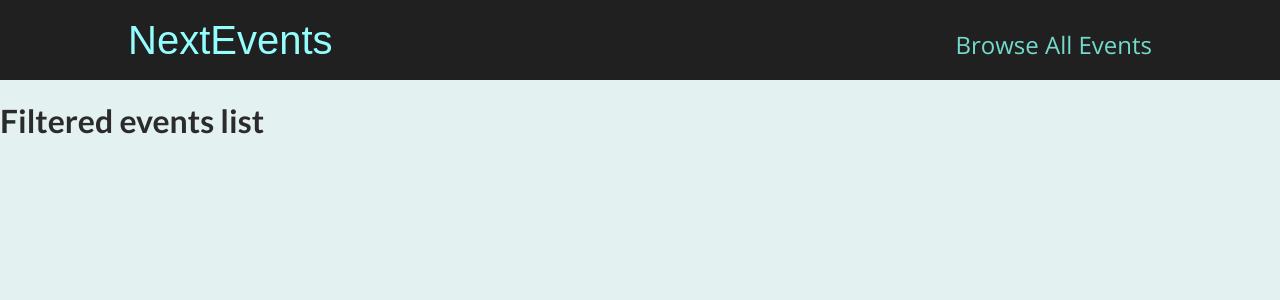
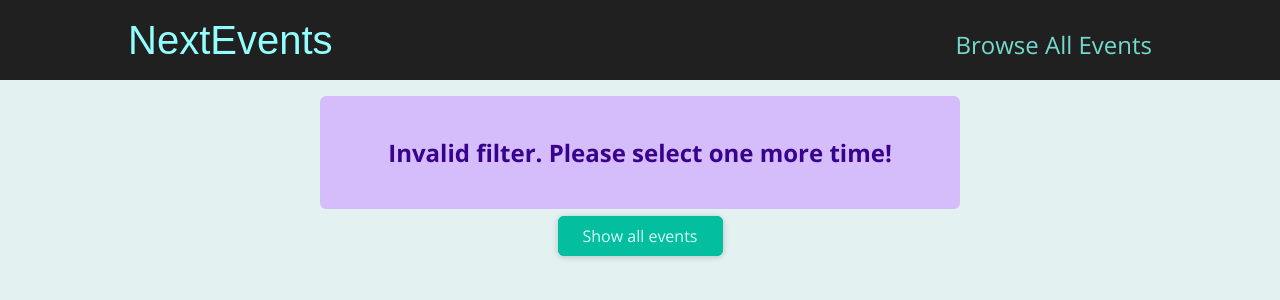
Before and after one commit to pinkjagnie/file-base-routing-project, a Next.js app: page /events/e2 in a window 1280 px wide. Shown: the top 300 px of the page. Built offline with nearby package versions, Linux system fonts and the light colour scheme.

Commit message:
Outputed the filtered events

```diff
--- /dev/null
+++ b/components/events/results-title.js
@@ -0,0 +1,20 @@
+import Button from "../ui/button";
+import styles from "./results-title.module.css";
+
+const ResultsTitle = (props) => {
+  const { date } = props;
+
+  const humanReadableDate = new Date(date).toLocaleDateString("en-US", {
+    month: "long",
+    year: "numeric",
+  });
+
+  return (
+    <section className={styles.title}>
+      <h1>Events in {humanReadableDate}</h1>
+      <Button link="/events">Show all events</Button>
+    </section>
+  );
+};
+
+export default ResultsTitle;
--- /dev/null
+++ b/components/events/results-title.module.css
@@ -0,0 +1,6 @@
+.title {
+  margin: 2rem auto;
+  width: 90%;
+  max-width: 40rem;
+  text-align: center;
+}
--- /dev/null
+++ b/components/ui/error-alert.js
@@ -0,0 +1,7 @@
+import styles from "./error-alert.module.css";
+
+const ErrorAlert = (props) => {
+  return <div className={styles.alert}>{props.children}</div>;
+};
+
+export default ErrorAlert;
--- /dev/null
+++ b/components/ui/error-alert.module.css
@@ -0,0 +1,12 @@
+.alert {
+  margin: 1rem auto;
+  padding: 1rem 2rem;
+  width: 90%;
+  max-width: 40rem;
+  background-color: #d5bdfc;
+  color: #38028d;
+  font-weight: bold;
+  font-size: 1.5rem;
+  text-align: center;
+  border-radius: 6px;
+}
--- a/pages/events/[...slug].js
+++ b/pages/events/[...slug].js
@@ -1,7 +1,71 @@
+import { useRouter } from "next/router";
+
+import ErrorAlert from "../../components/ui/error-alert";
+import Button from "../../components/ui/button";
+import ResultsTitle from "../../components/events/results-title";
+import EventList from "../../components/events/event-list";
+
+import { getFilteredEvents } from "../../dummy-data";
+
 const FilteredEventsPage = () => {
+  const router = useRouter();
+
+  const filteredData = router.query.slug;
+
+  if (!filteredData) {
+    return <p className="center">Loading...</p>;
+  }
+
+  const filteredYear = filteredData[0];
+  const filteredMonth = filteredData[1];
+
+  const numberYear = +filteredYear;
+  const numberMonth = +filteredMonth;
+
+  if (
+    isNaN(numberYear) ||
+    isNaN(numberMonth) ||
+    numberYear > 2023 ||
+    numberYear < 2021 ||
+    numberMonth < 1 ||
+    numberMonth > 12
+  ) {
+    return (
+      <>
+        <ErrorAlert>
+          <p>Invalid filter. Please select one more time!</p>
+        </ErrorAlert>
+        <div className="center">
+          <Button link="/events">Show all events</Button>
+        </div>
+      </>
+    );
+  }
+
+  const filteredEventsList = getFilteredEvents({
+    year: numberYear,
+    month: numberMonth,
+  });
+
+  if (!filteredEventsList || filteredEventsList.length === 0) {
+    return (
+      <>
+        <ErrorAlert>
+          <p>No events has been planned for selected period</p>
+        </ErrorAlert>
+        <div className="center">
+          <Button link="/events">Show all events</Button>
+        </div>
+      </>
+    );
+  }
+
+  const date = new Date(numberYear, numberMonth - 1);
+
   return (
     <div>
-      <h1>Filtered events list</h1>
+      <ResultsTitle date={date} />
+      <EventList items={filteredEventsList} />
     </div>
   );
 };
```
Also changed, not shown: pages/events/[eventId].js (+9 -0 lines), pages/events/index.js (+11 -1 lines).
